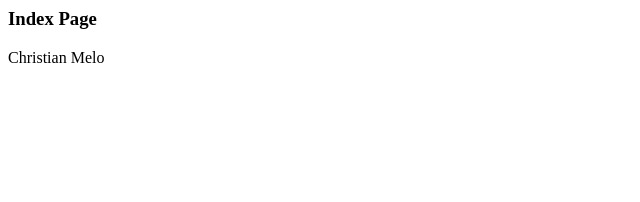
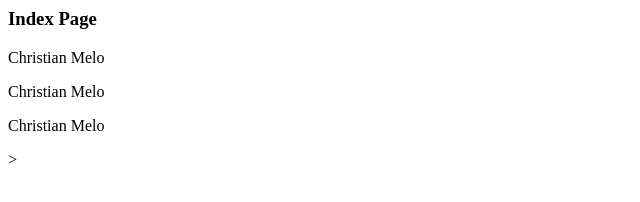
Before and after one commit to cbmelo/git-tutorial, a plain HTML site: page index.html in a window 1280 px wide. Shown: the whole page, without its empty margins (0-640 px from the left). Drawn offline with Linux system fonts and the light colour scheme.

Commit message:
Index commited

```diff
--- a/index.html
+++ b/index.html
@@ -1,2 +1,4 @@
 <h3>Index Page</h3>
+<p>Christian Melo</p
 <p>Christian Melo</p>
+<p>Christian Melo</p>>
```
